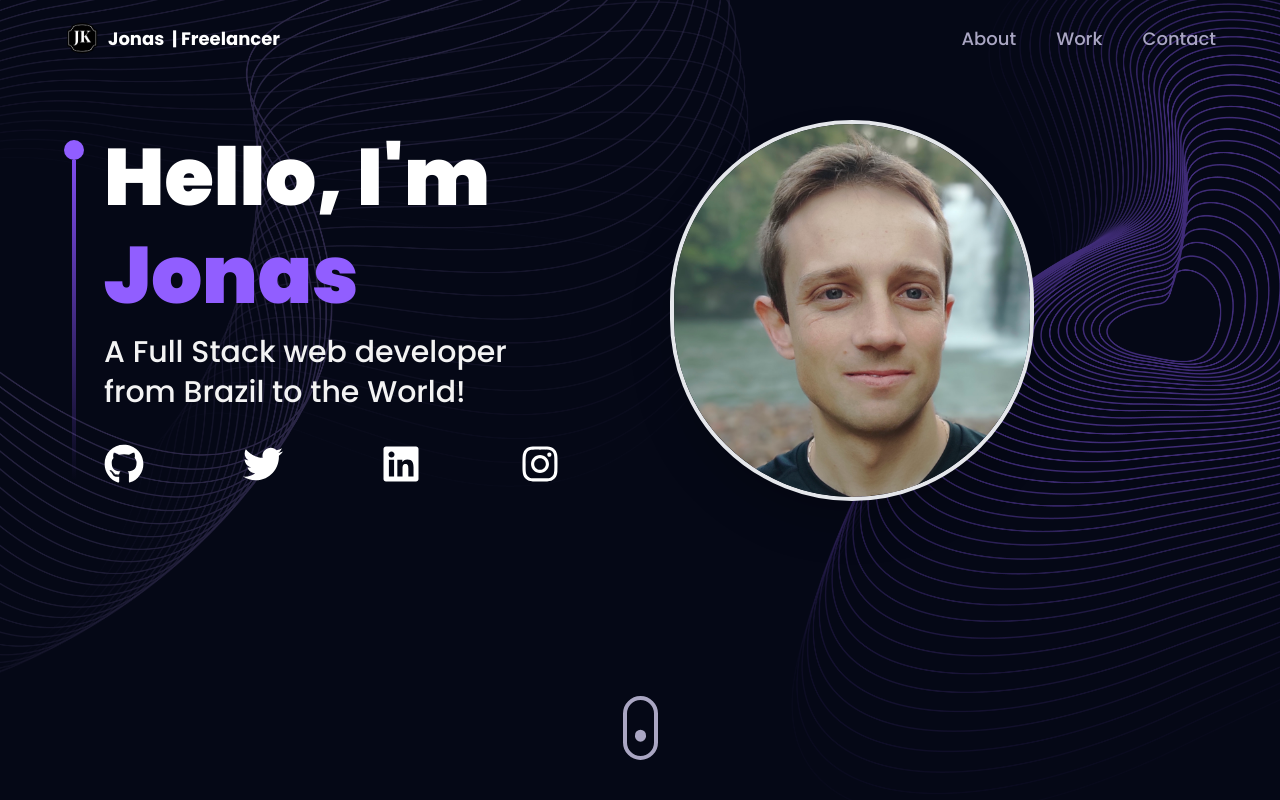
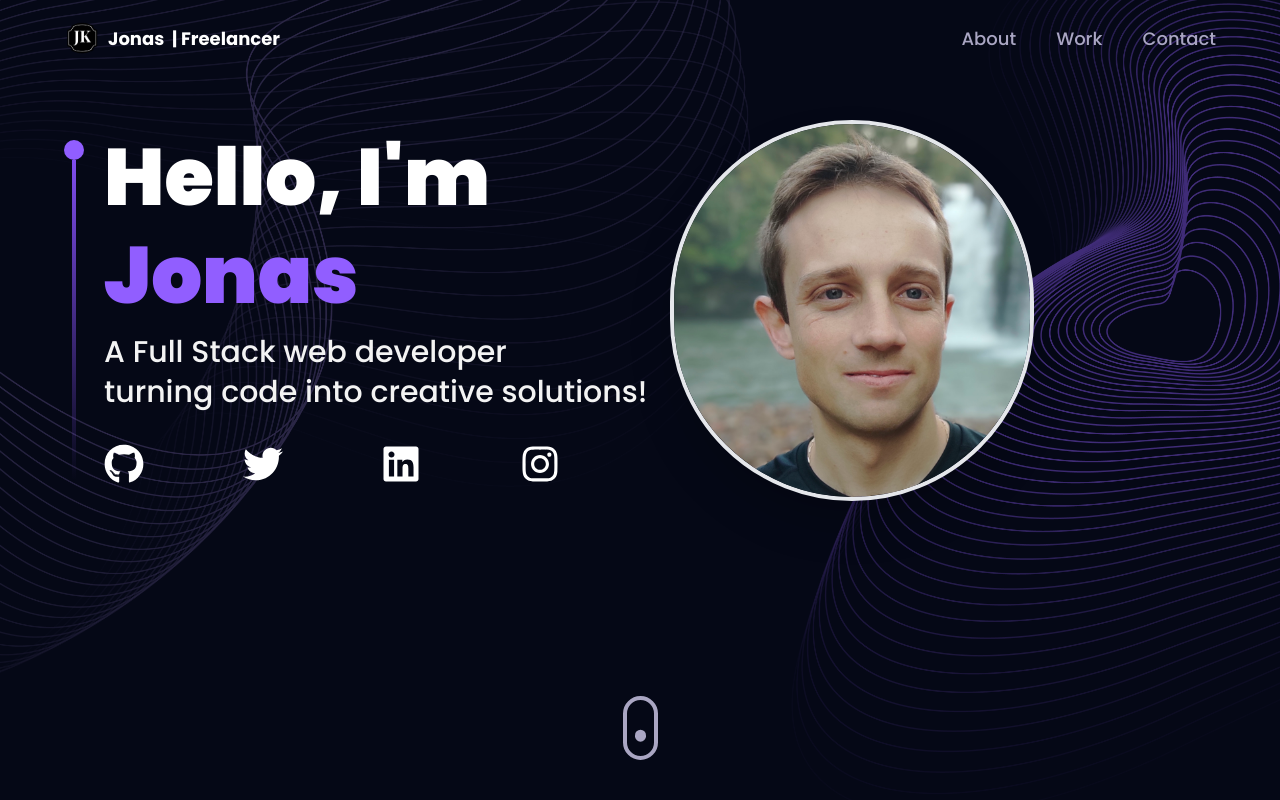
Before and after one commit to jonasmkunzler/jonask-portfolio, a React (Vite) app: page / in a window 1280 px wide. Shown: the top 800 px of the page. Built offline with nearby package versions, Linux system fonts and the light colour scheme.

Commit message:
Trocando o slogan principal da página

```diff
--- a/src/components/Hero.jsx
+++ b/src/components/Hero.jsx
@@ -1,13 +1,13 @@
-import { motion } from "framer-motion";
-import me from "../images/dev.jpg";
-import { styles } from "../styles";
+import { motion } from 'framer-motion'
+import me from '../images/dev.jpg'
+import { styles } from '../styles'
 import {
   FaYoutube,
   FaTwitter,
   FaGithub,
   FaLinkedin,
-  FaInstagram,
-} from "react-icons/fa";
+  FaInstagram
+} from 'react-icons/fa'
 
 const Hero = () => {
   return (
@@ -28,7 +28,7 @@ const Hero = () => {
           <p className={`${styles.heroSubText} mt-2 text-white-100`}>
             A Full Stack web developer
             <br className="sm:block hidden" />
-            from Brazil to the World!
+            turning code into creative solutions!
           </p>
           <div className="hero-socials flex flex-row gap-2 mt-8">
             <a
@@ -75,12 +75,12 @@ const Hero = () => {
           <div className="w-[35px] h-[64px] rounded-3xl border-4 border-secondary flex justify-center items-start p-2">
             <motion.div
               animate={{
-                y: [0, 24, 0],
+                y: [0, 24, 0]
               }}
               transition={{
                 duration: 1.5,
                 repeat: Infinity,
-                repeatType: "loop",
+                repeatType: 'loop'
               }}
               className="w-3 h-3 rounded-full bg-secondary mb-1"
             />
@@ -88,7 +88,7 @@ const Hero = () => {
         </a>
       </div>
     </section>
-  );
-};
+  )
+}
 
-export default Hero;
+export default Hero
```
